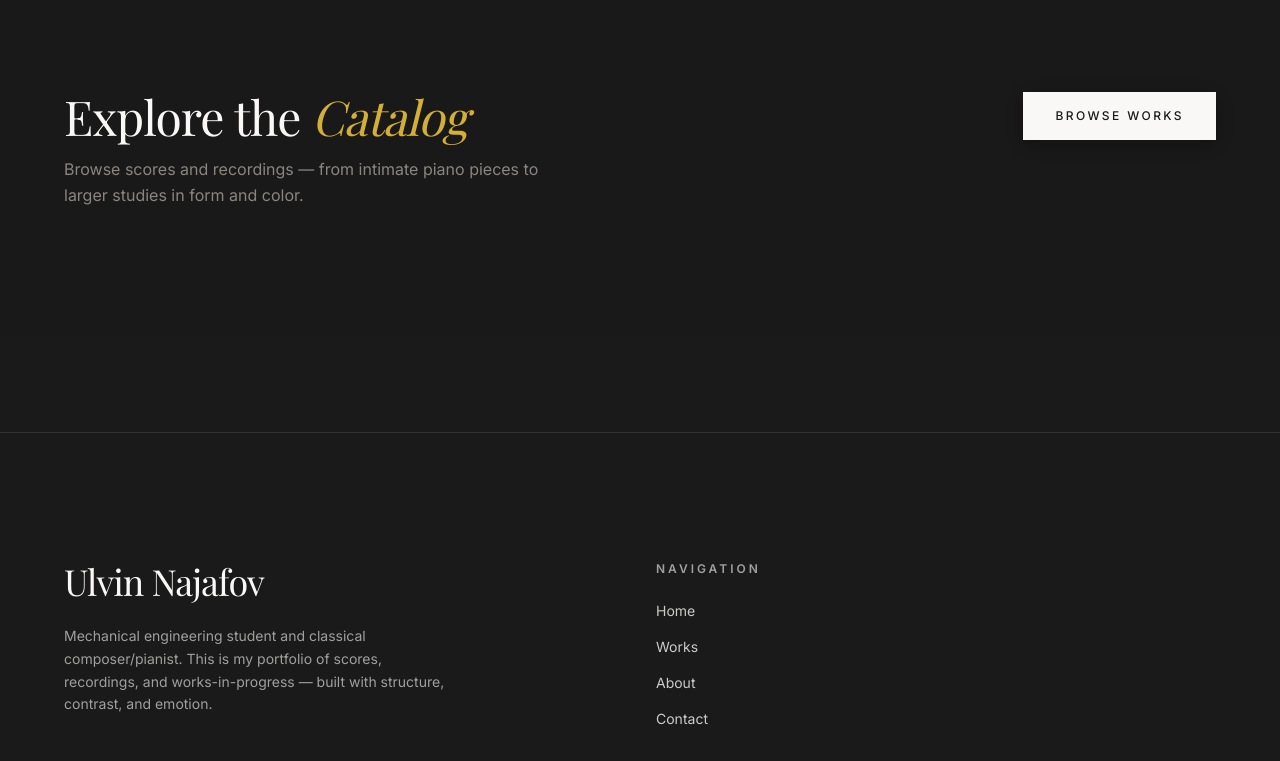
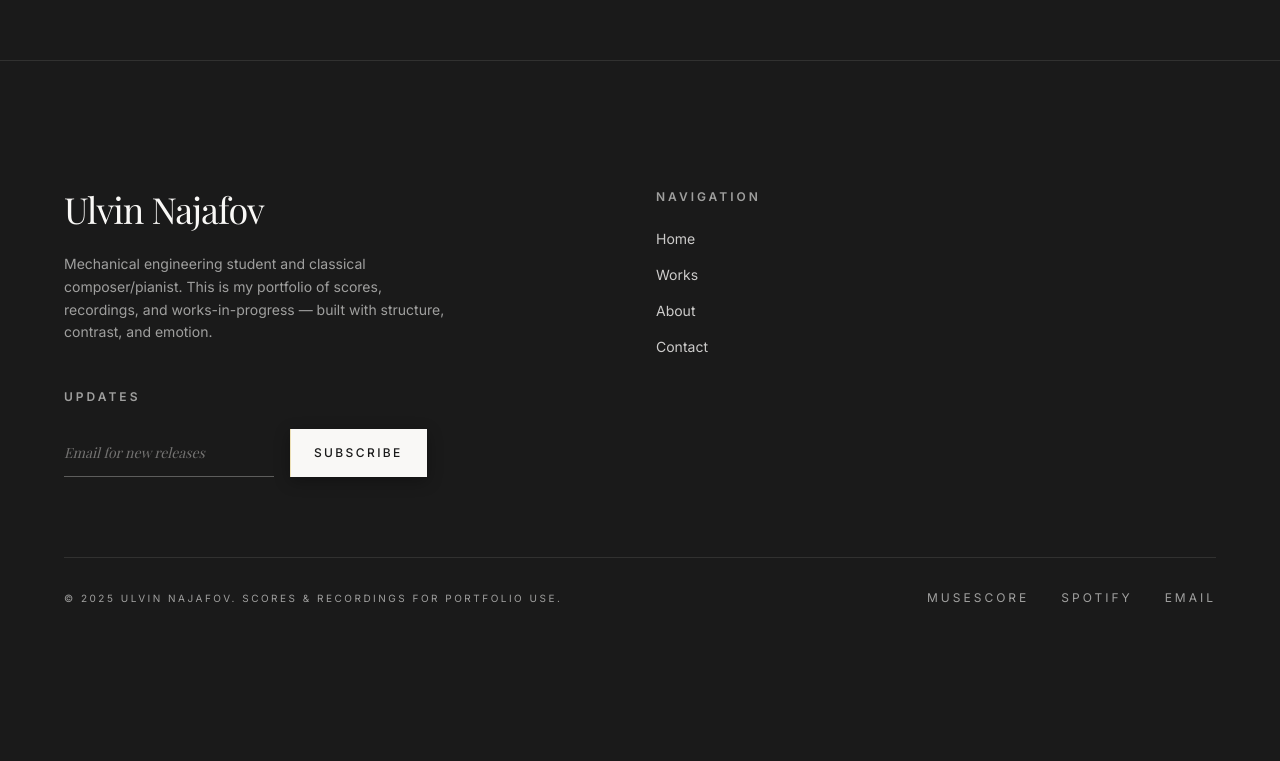
Before and after one commit to UlikGames/Composer-Portfolio, a React (Vite) app: page /about in a window 1280 px wide. Shown: the part 2683-3444 px from the top of the page. After the commit the page ends 3417 px from the top, so only its background shows below. Built offline with nearby package versions, Linux system fonts and the light colour scheme; a web font is replaced by a local one.

Commit message:
Remove catalog CTA section from AboutPage
Deleted the call-to-action section that encouraged users to explore the catalog from the AboutPage component. This streamlines the page and removes the dependency on react-router-dom's Link.

```diff
--- a/src/components/pages/AboutPage.tsx
+++ b/src/components/pages/AboutPage.tsx
@@ -1,5 +1,3 @@
-import { Link } from 'react-router-dom';
-
 /**
  * Editorial About Page
  * Biography with drop cap, portrait, timeline of achievements
@@ -179,28 +177,6 @@ export const AboutPage = () => {
                 </div>
             </section>
 
-            {/* ============================================
-          CTA SECTION
-          ============================================ */}
-            <section className="py-20 md:py-32 px-6 sm:px-10 md:px-16 bg-taupe dark:bg-charcoal/80">
-                <div className="max-w-luxury mx-auto">
-                    <div className="flex flex-col md:flex-row md:items-center md:justify-between gap-8">
-                        <div>
-                            <h2 className="font-serif text-3xl md:text-4xl lg:text-5xl mb-4">
-                                Explore the <em className="text-gold">Catalog</em>
-                            </h2>
-                            <p className="text-warmGrey max-w-lg">
-                                Browse scores and recordings — from intimate piano pieces to larger studies in
-                                form and color.
-                            </p>
-                        </div>
-                        <Link to="/works" className="btn-primary self-start">
-                            <span className="btn-bg" aria-hidden="true" />
-                            <span className="btn-text">Browse Works</span>
-                        </Link>
-                    </div>
-                </div>
-            </section>
         </div>
     );
 };
```
